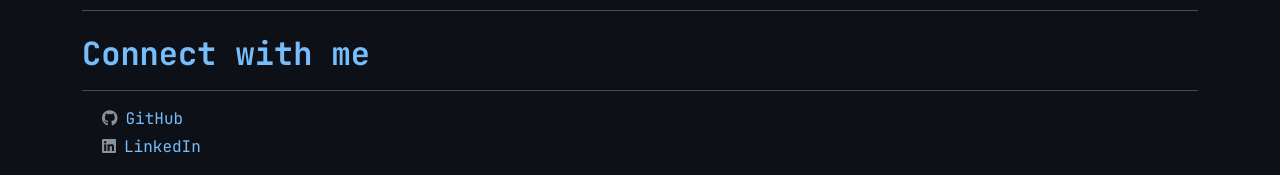
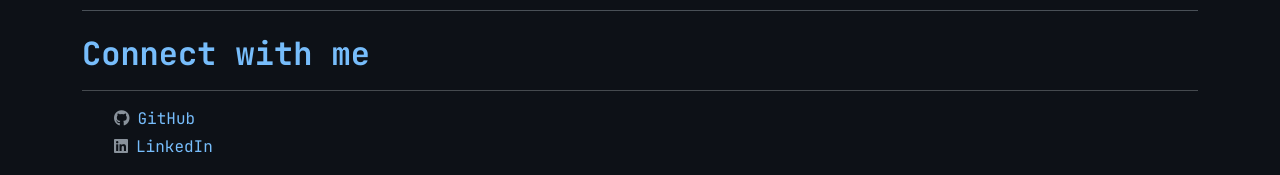
Before and after one commit to alokshandilya/personal-website, a Flask app: page / in a window 1280 px wide. Shown: the part 1498-1673 px from the top of the page. Run offline with Flask 3, Linux system fonts and the light colour scheme.

Commit message:
remove flex and padding

```diff
--- a/static/css/styles.css
+++ b/static/css/styles.css
@@ -65,8 +65,6 @@ p {
 
 .social {
   list-style-type: none;
-  padding: 0;
-  margin-left: 20px;
 }
 
 .social a {
```
